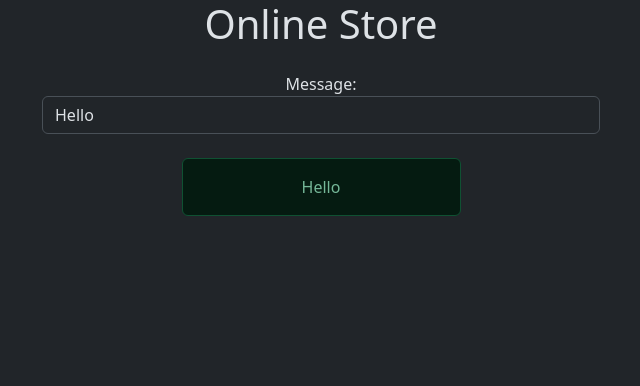
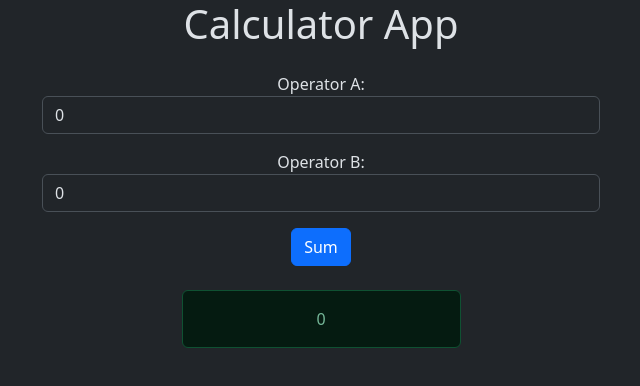
Before and after one commit to Maicolev/angular_courses, an Angular app in the folder init-app-angular/: page / in a window 1280 px wide. Shown: the top 386 px of the page, without its empty margins (319-959 px from the left). Built offline with nearby package versions, Linux system fonts and the light colour scheme.

Commit message:
Calculator project

```diff
--- a/init-app-angular/src/app/app.component.html
+++ b/init-app-angular/src/app/app.component.html
@@ -8,6 +8,6 @@
 <app-father></app-father>
 <app-product-list-component class="text-center"></app-product-list-component>
 <app-event-binding></app-event-binding>
-<app-property-binding></app-property-binding-->
-
-<app-two-way-binding></app-two-way-binding>
+<app-property-binding></app-property-binding>
+<app-two-way-binding></app-two-way-binding-->
+<app-calculator></app-calculator>
--- a/init-app-angular/src/app/app.component.ts
+++ b/init-app-angular/src/app/app.component.ts
@@ -5,6 +5,7 @@ import { FatherComponent } from './father/father.component';
 import { EventBindingComponent } from './event-binding/event-binding.component';
 import { PropertyBindingComponent } from "./property-binding/property-binding.component";
 import { TwoWayBindingComponent } from "./two-way-binding/two-way-binding.component";
+import { CalculatorComponent } from "./calculator/calculator.component";
 //import { NewComponentComponent } from "./new-component/new-component.component";
 //import { NewComponentInlineComponent } from "./new-component-inline/new-component-inline.component";
 //import { InterpolationComponent } from "./interpolation/interpolation.component";
@@ -14,10 +15,10 @@ import { TwoWayBindingComponent } from "./two-way-binding/two-way-binding.compon
   selector: 'app-root',
   standalone: true,
   //imports: [RouterOutlet, NewComponentComponent, NewComponentInlineComponent, InterpolationComponent, FatherComponent],
-  imports: [RouterOutlet, TwoWayBindingComponent],
+  imports: [RouterOutlet, TwoWayBindingComponent, CalculatorComponent],
   templateUrl: './app.component.html',
   styleUrl: './app.component.css',
 })
 export class AppComponent {
-  title = 'Online Store';
+  title = 'Calculator App';
 }
--- /dev/null
+++ b/init-app-angular/src/app/calculator/calculator.component.html
@@ -0,0 +1,18 @@
+<div class="container text-center">
+    <div class="d-flex justify-content-center">
+        <div class="w-50">
+            <div class="mb-3 mt-3">
+                <label for="inputOperatorA">Operator A:</label>
+                <input id="inputOperatorA" type="number" class="form-control" [(ngModel)]="operatorA">
+            </div>
+
+            <div class="mb-3 mt-3">
+                <label for="inputOperatorB">Operator B:</label>
+                <input id="inputOperatorB" type="number" class="form-control" [(ngModel)]="operatorB">
+            </div>
+            <div class="mb-3">
+                <button class="btn btn-primary" (click)="sum()">Sum</button>
+                <div class="alert alert-success mt-4 mx-auto w-50"> {{result}}</div>
+            </div>
+        </div>
+    </div>
--- /dev/null
+++ b/init-app-angular/src/app/calculator/calculator.component.ts
@@ -0,0 +1,44 @@
+import { Component } from '@angular/core';
+import { FormsModule } from '@angular/forms';
+
+@Component({
+  selector: 'app-calculator',
+  standalone: true,
+  imports: [FormsModule],
+  templateUrl: './calculator.component.html',
+  styleUrl: './calculator.component.css'
+})
+export class CalculatorComponent {
+  private _operatorA: number = 0;
+  private _operatorB: number = 0;
+
+  private _result: number = 0;
+
+  get operatorA(): number {
+    return this._operatorA;
+  }
+
+  get operatorB(): number {
+    return this._operatorB;
+  }
+
+  get result(): number {
+    return this._result;
+  }
+
+  set operatorA(operatorA: number) {
+    this._operatorA = operatorA;
+  }
+
+  set operatorB(operatorB: number) {
+    this._operatorB = operatorB;
+  }
+
+  set result(result: number) {
+    this._result = result;
+  }
+
+  sum(){
+    this.result = this._operatorA + this._operatorB;
+  }
+}
--- a/init-app-angular/src/app/father/daughter/daughter.component.ts
+++ b/init-app-angular/src/app/father/daughter/daughter.component.ts
@@ -8,7 +8,7 @@ import { Component } from '@angular/core';
   styleUrl: './daughter.component.css'
 })
 export class DaughterComponent {
-  title = 'Daughter component works';
+  private title = 'Daughter component works';
 
   //typeScript getter
   get showTitle() {
```
Also changed, not shown: init-app-angular/src/app/calculator/calculator.component.css (added).
